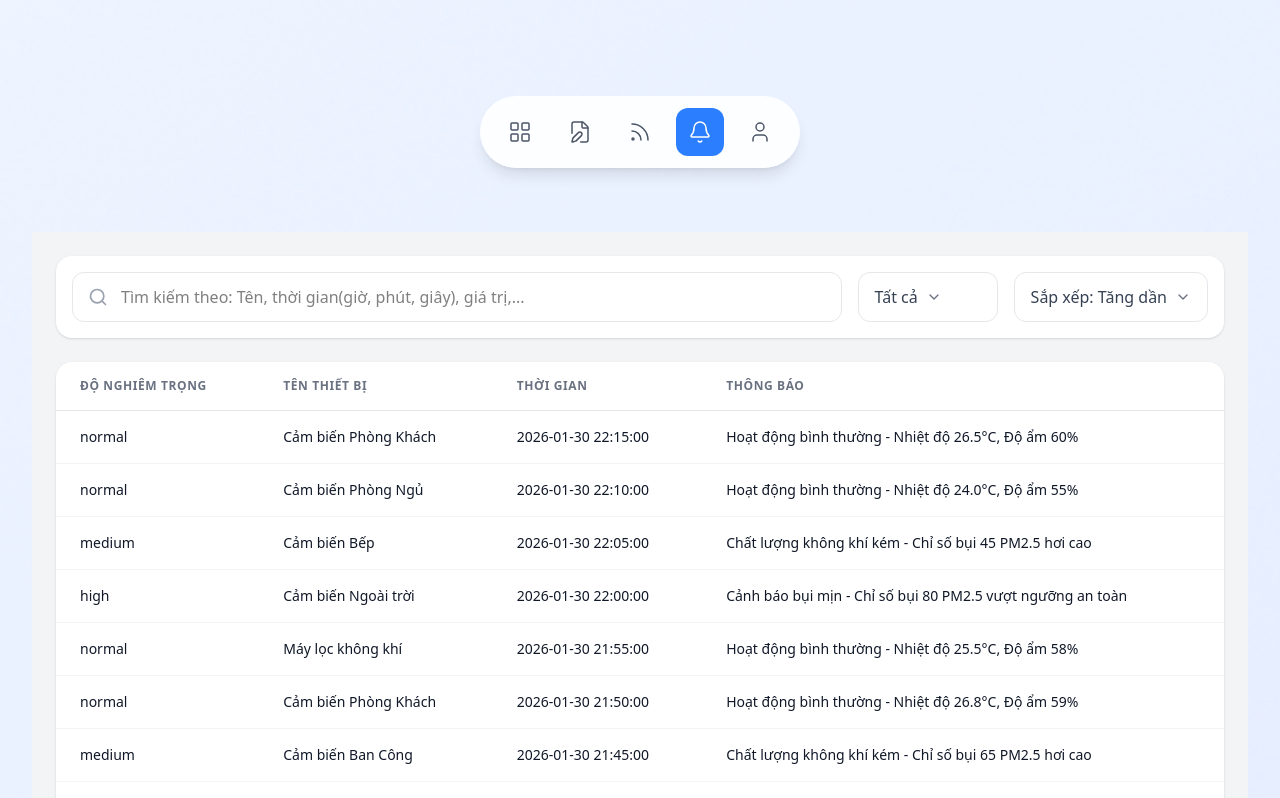
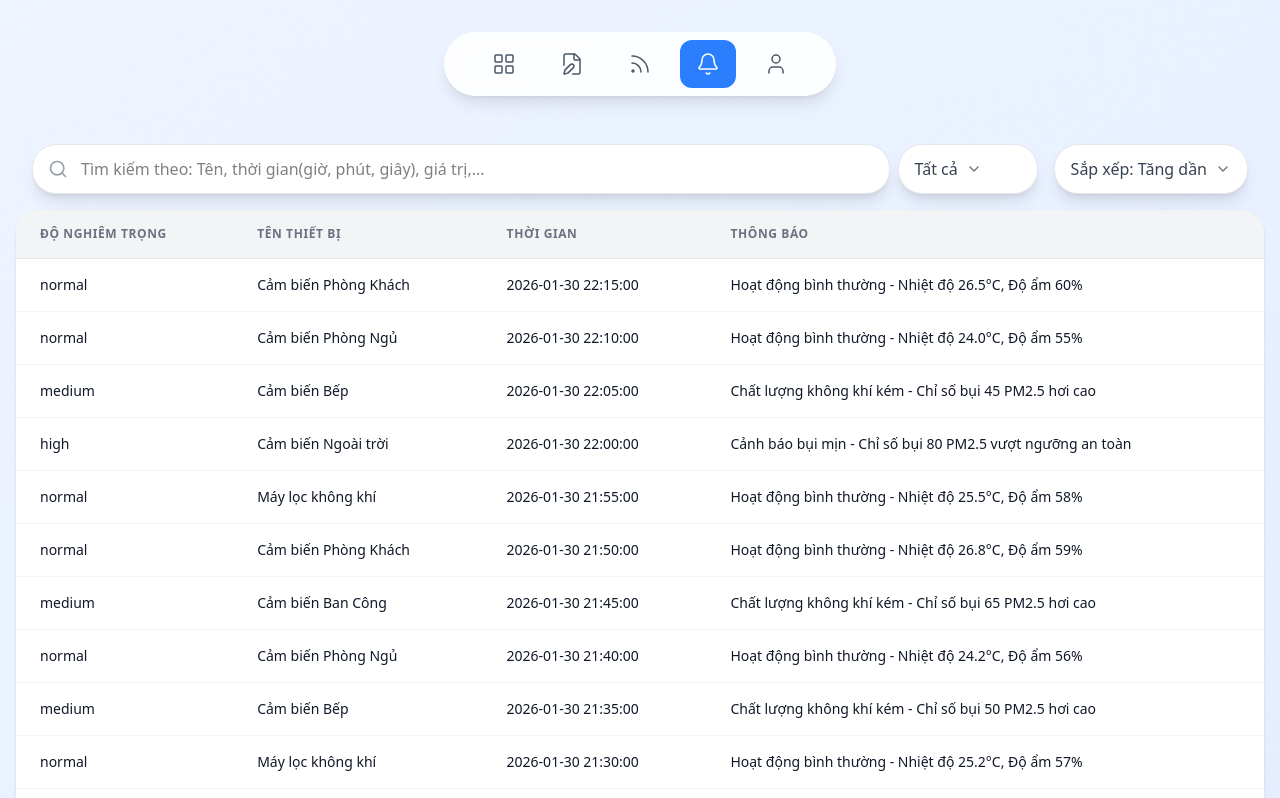
Before and after one commit to yuika-sama/BTL_IOT, a React (Vite) app in the folder fe/: page /notifications in a window 1280 px wide. Shown: the top 798 px of the page. Built offline with nearby package versions, Linux system fonts and the light colour scheme.

Commit message:
Update UI

```diff
--- a/fe/src/components/Chart.jsx
+++ b/fe/src/components/Chart.jsx
@@ -44,7 +44,7 @@ export default function Chart({
             <CustomLegend color1={color1} color2={color2} label1={label1} label2={label2} />
 
             {/* Chart */}
-            <ResponsiveContainer width="100%" height={300}>
+            <ResponsiveContainer width="100%" height={225}>
                 <LineChart
                     data={mergedData}
                     margin={{ top: 20, right: 30, left: 20, bottom: 20 }}
--- a/fe/src/components/InforCard.jsx
+++ b/fe/src/components/InforCard.jsx
@@ -34,11 +34,11 @@ export default function InforCard({temperature, humidity, light, dust}) {
             {/* Header - Nhiệt độ */}
             <div className="flex items-center justify-between mb-4">
                 <div className="flex items-center gap-3">
-                    <Thermometer size={24} className="text-orange-500" />
+                    <Sun size={36} className="text-blue-500" />
                     <span className="text-gray-600 font-medium">Nhiệt độ</span>
                 </div>
                 <div className="text-right relative">
-                    <Cloud size={48} className="text-gray-200 absolute top-0 right-0" />
+                    <Cloud size={48} className="text-gray-200 absolute top-0 right-0" fill="currentColor" />
                     <div className="text-sm text-gray-600 font-medium relative z-10 whitespace-pre-line">
                         {formatDate(currentTime)}
                     </div>
--- a/fe/src/components/InformationComponents/Pagination.jsx
+++ b/fe/src/components/InformationComponents/Pagination.jsx
@@ -56,7 +56,7 @@ export default function Pagination({
     };
 
     return (
-        <div className="flex items-center justify-between px-6 py-4 bg-white border-t border-gray-200">
+        <div className="flex items-center justify-between mt-3 px-6 py-4 bg-white border-t border-gray-200 rounded-3xl shadow-xl">
             {/* Info text */}
             <div className="text-sm text-gray-600">
                 Hiển thị {startItem}-{endItem} của {totalItems} bản ghi
--- a/fe/src/components/InformationComponents/Table.jsx
+++ b/fe/src/components/InformationComponents/Table.jsx
@@ -61,7 +61,7 @@ export default function Table({ data = [], columns = [] }) {
     }
 
     return (
-        <div className="bg-white rounded-2xl shadow-sm overflow-hidden">
+        <div className="bg-white rounded-3xl shadow-sm overflow-hidden">
             <div className="overflow-x-auto">
                 <table className="w-full">
                     <thead>
@@ -69,7 +69,7 @@ export default function Table({ data = [], columns = [] }) {
                             {columns.map((column) => (
                                 <th
                                     key={column.key}
-                                    className={`px-6 py-4 text-left text-xs font-semibold text-gray-500 uppercase tracking-wider ${column.headerClassName || ''}`}
+                                    className={`px-6 py-4 bg-gray-100 text-left text-xs font-bold text-gray-500 uppercase tracking-wider ${column.headerClassName || ''}`}
                                 >
                                     {column.header}
                                     {column.sortable && ' ↓'}
--- a/fe/src/components/InformationComponents/TopBar.jsx
+++ b/fe/src/components/InformationComponents/TopBar.jsx
@@ -13,9 +13,7 @@ export default function TopBar({ filterOptions = [] }) {
     const handleSearchChange = (e) => {
         const value = e.target.value;
         // Chỉ cho phép chữ cái, số và khoảng trắng
-        if (/^[a-zA-Z0-9\s]*$/.test(value)) {
-            setSearchValue(value);
-        }
+        setSearchValue(value)
     };
 
     const timeUnits = [
@@ -36,15 +34,16 @@ export default function TopBar({ filterOptions = [] }) {
     const isTimeFilter = selectedFilter === 'time';
 
     return (
-        <div className="flex items-center gap-4 p-4 bg-white rounded-2xl shadow-sm">
-            {/* Search Bar */}
-            <div className="flex-1 relative">
+        <div className="flex items-center gap-4 p-4">
+            {/* Search Bar and Filter */}
+            <div className="flex-1 flex items-center gap-2">
+                <div className="relative flex-1">
                     <input
                         type="text"
                         value={searchValue}
                         onChange={handleSearchChange}
                         placeholder="Tìm kiếm theo: Tên, thời gian(giờ, phút, giây), giá trị,..."
-                    className="w-full pl-12 pr-4 py-3 border border-gray-200 rounded-xl focus:outline-none focus:ring-2 focus:ring-blue-500 focus:border-transparent"
+                        className="w-full pl-12 pr-4 py-3 bg-white border border-gray-200 rounded-3xl focus:outline-none focus:ring-2 focus:ring-blue-500 focus:border-transparent shadow-lg"
                     />
                     <Search className="absolute left-4 top-1/2 transform -translate-y-1/2 text-gray-400" size={20} />
                 </div>
@@ -53,7 +52,7 @@ export default function TopBar({ filterOptions = [] }) {
                 <div className="relative">
                 <button
                     onClick={() => setShowFilterDropdown(!showFilterDropdown)}
-                    className="flex items-center gap-2 px-4 py-3 bg-white border border-gray-200 rounded-xl hover:bg-gray-50 transition-colors min-w-[140px]"
+                    className="flex items-center gap-2 px-4 py-3 bg-white border border-gray-200 rounded-3xl hover:bg-gray-50 transition-colors min-w-[140px] shadow-lg"
                 >
                     <span className="text-gray-700">
                         {filterOptions.find(opt => opt.type === selectedFilter)?.displayText || 'Tất cả'}
@@ -62,7 +61,7 @@ export default function TopBar({ filterOptions = [] }) {
                 </button>
 
                 {showFilterDropdown && (
-                    <div className="absolute top-full mt-2 right-0 bg-white border border-gray-200 rounded-xl shadow-lg py-1 min-w-[140px] z-10">
+                    <div className="absolute top-full mt-2 right-0 bg-white border border-gray-200 rounded-3xl shadow-lg py-1 min-w-[140px] z-10  shadow-lg">
                         {filterOptions.map((option) => (
                             <button
                                 key={option.type}
@@ -70,7 +69,7 @@ export default function TopBar({ filterOptions = [] }) {
                                     setSelectedFilter(option.type);
                                     setShowFilterDropdown(false);
                                 }}
-                                className="w-full text-left px-4 py-2 hover:bg-gray-50 transition-colors"
+                                className="w-full text-left px-4 py-2 hover:bg-blue-50 hover:text-blue-700 transition-colors rounded-3xl"
                             >
                                 {option.displayText}
                             </button>
@@ -78,12 +77,13 @@ export default function TopBar({ filterOptions = [] }) {
                     </div>
                 )}
             </div>
+            </div>
 
             {/* Sort Dropdown */}
             <div className="relative">
                 <button
                     onClick={() => setShowSortDropdown(!showSortDropdown)}
-                    className="flex items-center gap-2 px-4 py-3 bg-white border border-gray-200 rounded-xl hover:bg-gray-50 transition-colors min-w-[160px]"
+                    className="flex items-center gap-2 px-4 py-3 bg-white border border-gray-200 rounded-3xl hover:bg-gray-50 transition-colors min-w-[160px] shadow-lg"
                 >
                     <span className="text-gray-700">
                         Sắp xếp: {sortOptions.find(opt => opt.value === sortOrder)?.label}
@@ -92,7 +92,7 @@ export default function TopBar({ filterOptions = [] }) {
                 </button>
 
                 {showSortDropdown && (
-                    <div className="absolute top-full mt-2 right-0 bg-white border border-gray-200 rounded-xl shadow-lg py-1 min-w-[160px] z-10">
+                    <div className="absolute top-full mt-2 right-0 bg-white border border-gray-200 rounded-3xl shadow-lg py-1 min-w-[160px] z-10 shadow-lg">
                         {sortOptions.map((option) => (
                             <button
                                 key={option.value}
@@ -100,7 +100,7 @@ export default function TopBar({ filterOptions = [] }) {
                                     setSortOrder(option.value);
                                     setShowSortDropdown(false);
                                 }}
-                                className="w-full text-left px-4 py-2 hover:bg-gray-50 transition-colors"
+                                className="w-full text-left px-4 py-2 hover:bg-blue-50 hover:text-blue-700 transition-colors rounded-3xl"
                             >
                                 {option.label}
                             </button>
@@ -114,7 +114,7 @@ export default function TopBar({ filterOptions = [] }) {
                 <div className="relative">
                     <button
                         onClick={() => setShowTimeDropdown(!showTimeDropdown)}
-                        className="flex items-center gap-2 px-4 py-3 bg-white border border-gray-200 rounded-xl hover:bg-gray-50 transition-colors min-w-[160px]"
+                        className="flex items-center gap-2 px-4 py-3 bg-white border border-gray-200 rounded-3xl hover:bg-gray-50 transition-colors min-w-[160px] shadow-lg"
                     >
                         <span className="text-gray-700">
                             Tìm kiếm theo: {timeUnits.find(unit => unit.value === timeUnit)?.label}
@@ -123,7 +123,7 @@ export default function TopBar({ filterOptions = [] }) {
                     </button>
 
                     {showTimeDropdown && (
-                        <div className="absolute top-full mt-2 right-0 bg-white border border-gray-200 rounded-xl shadow-lg py-1 min-w-[160px] z-10">
+                        <div className="absolute top-full mt-2 right-0 bg-white border border-gray-200 rounded-xl shadow-lg py-1 min-w-[160px] z-10 shadow-lg">
                             {timeUnits.map((unit) => (
                                 <button
                                     key={unit.value}
@@ -131,7 +131,7 @@ export default function TopBar({ filterOptions = [] }) {
                                         setTimeUnit(unit.value);
                                         setShowTimeDropdown(false);
                                     }}
-                                    className="w-full text-left px-4 py-2 hover:bg-gray-50 transition-colors"
+                                    className="w-full text-left px-4 py-2 hover:bg-blue-50 hover:text-blue-700 transition-colors"
                                 >
                                     {unit.label}
                                 </button>
--- a/fe/src/components/InformationLayout.jsx
+++ b/fe/src/components/InformationLayout.jsx
@@ -5,9 +5,9 @@ import Pagination from './InformationComponents/Pagination.jsx';
 
 export default function InformationLayout({filterOptions = [], columns = [], data=[], children}) {
     return (
-        <div className="p-6 bg-gray-100 min-h-screen">
+        <div className="min-h-screen">
             <TopBar filterOptions={filterOptions} />
-            <div className="mt-6">
+            <div>
                 <Table columns={columns} data={data} />
                 <Pagination
                     currentPage={1}
--- a/fe/src/components/MainLayout.jsx
+++ b/fe/src/components/MainLayout.jsx
@@ -4,11 +4,11 @@ import bgImage from '../assets/BG.png'
 
 export default function MainLayout({ children }) {
     return (
-        <div className="min-h-screen bg-cover bg-center bg-no-repeat py-8 px-4"
+        <div className="min-h-screen bg-cover bg-center bg-no-repeat"
             style={{ backgroundImage: `url(${bgImage})` }}
         >
-            <div className="min-h-screen flex flex-col items-center py-8 px-4">
-                <div className="mb-8">
+            <div className="min-h-screen flex flex-col items-center px-4">
+                <div >
                     <NavBar />
                 </div>
 
--- a/fe/src/components/NavBar.jsx
+++ b/fe/src/components/NavBar.jsx
@@ -20,11 +20,11 @@ export default function NavBar() {
     }
 
     return (
-        <nav className="flex items-center gap-3 px-4 py-3 my-8 bg-white/90 backdrop-blur-sm rounded-full shadow-lg">
+        <nav className="flex items-center gap-3 px-8 py-2 my-8 bg-white/90 backdrop-blur-sm rounded-full shadow-lg">
             {defineButton.map((button, index) => (
                 <button
                     key={index}
-                    className={`p-3 rounded-xl transition-colors ${
+                    className={`p-3 px-4 rounded-xl transition-colors ${
                             location.pathname === button.route ? 'bg-blue-500 hover:bg-blue-600 text-white'
                             : 'hover:bg-gray-100 text-gray-600'
                         }`}
```
Also changed, not shown: fe/src/components/ProfileButton.jsx (+13 -5 lines), fe/src/pages/Dashboard.jsx (+4 -3 lines), 1 other file (tests, documents, lock files or other folders). Lines whose indentation alone changed are shown as unchanged.
